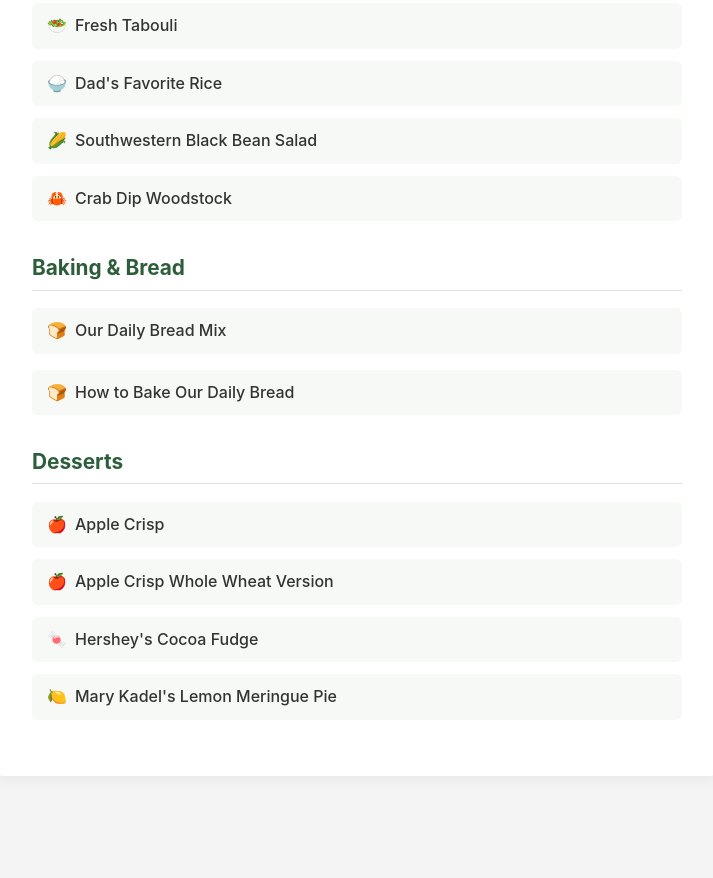
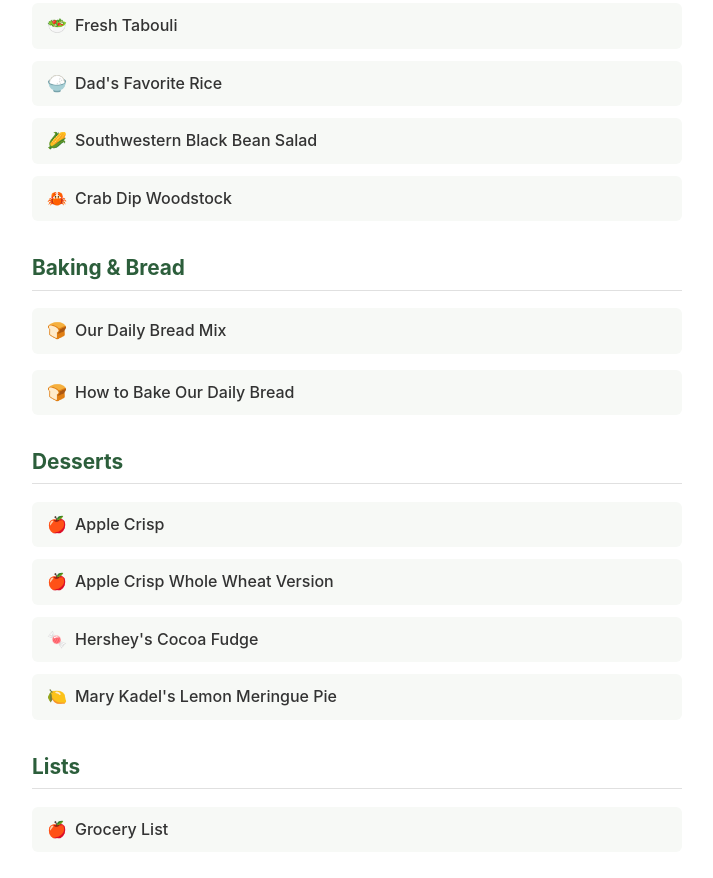
Before and after one commit to real-numbers/My-Recipes, a plain HTML site: page index.html in a window 1280 px wide. Shown: the part 759-1637 px from the top of the page, without its empty margins (283-996 px from the left). Before the commit the page ends 1595 px from the top, so only its background shows below. Drawn offline with Linux system fonts and the light colour scheme.

Commit message:
Update index.html
added grocery list

```diff
--- a/index.html
+++ b/index.html
@@ -115,6 +115,12 @@
                 <li><a href="hershey-cocoa-fudge.html"><span class="icon">🍬</span>Hershey's Cocoa Fudge</a></li>
         <li><a href="lemon-meringue-pie.html"><span class="icon">🍋</span>Mary Kadel's Lemon Meringue Pie</a></li>
     </ul>
+
+ <h2>Lists</h2>
+    <ul>
+        <li><a href="groceries.html"><span class="icon">🍎</span>Grocery List</a></li>
+    </ul>
+
 </div>
 
 </body>
```
